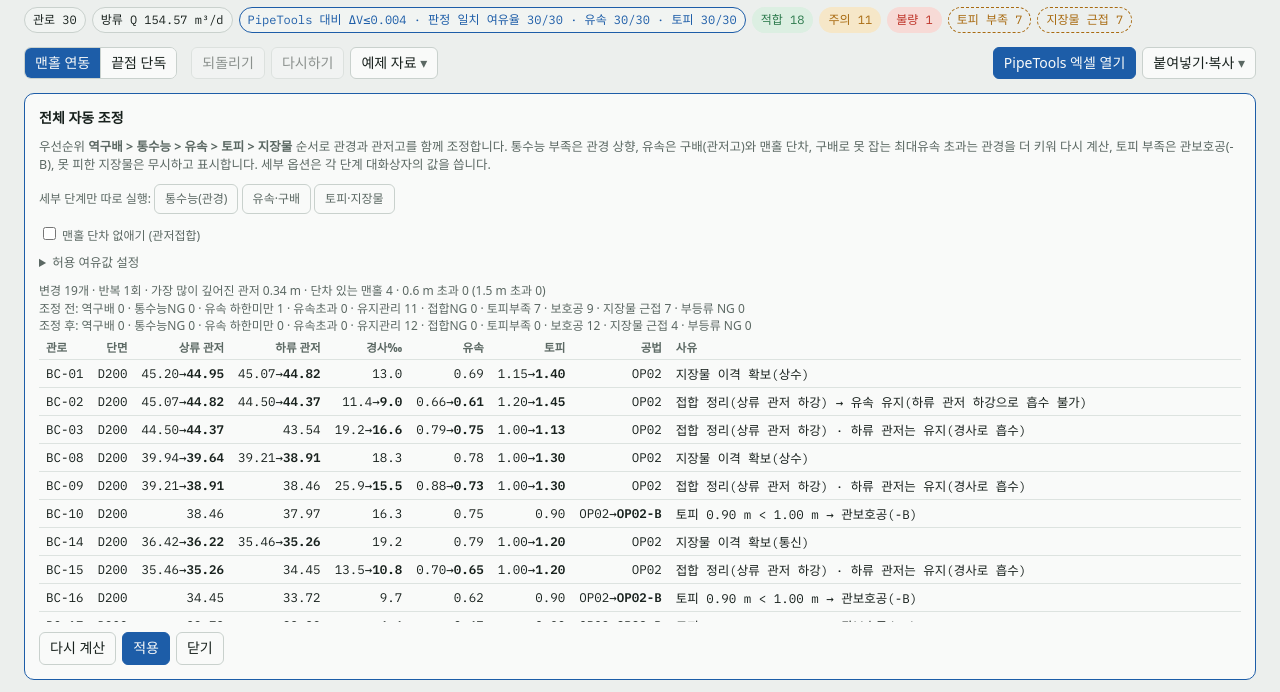
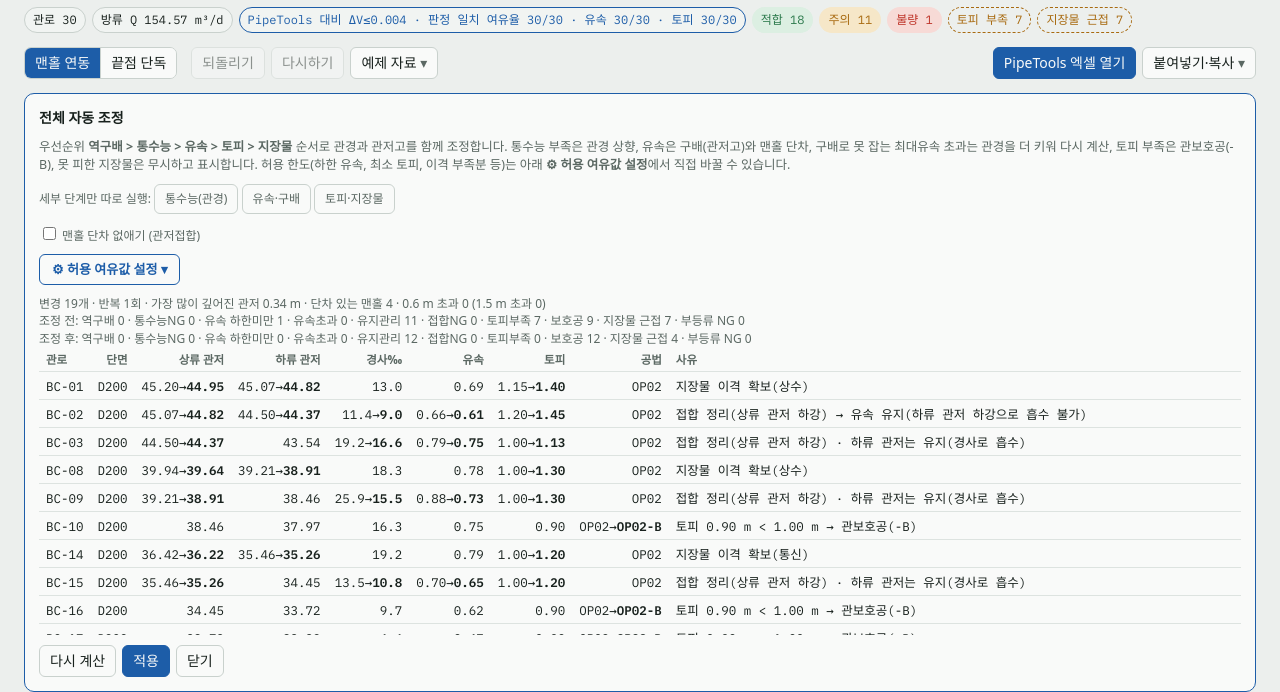
Before and after one commit to eunna2520-netizen/business, a plain HTML site: page sewer_graphic/index.html in a window 1280 px wide. Both pictures are taken after a click on the button "자동 조정". Shown: the part 69-761 px from the top of the page. Drawn offline with Linux system fonts and the light colour scheme; a web font is replaced by a local one.

Commit message:
허용 여유값 설정을 눈에 띄는 버튼 모양으로
Co-Authored-By: Claude Sonnet 5.5 <noreply@anthropic.com>
Claude-Session: https://claude.ai/code/session_01AWRerrrBWUfPzM8bc8afph

```diff
--- a/sewer_graphic/index.html
+++ b/sewer_graphic/index.html
@@ -59,7 +59,7 @@ th.cmp,td.cmp{background:var(--panel2)}
 .card{background:var(--panel);border:1px solid var(--line);border-radius:10px;padding:12px 14px;min-width:0}
 .xsgrid{display:grid;grid-template-columns:repeat(auto-fill,minmax(250px,1fr));gap:10px}.xscell{border:1px solid var(--line);border-radius:8px;padding:6px 8px;background:var(--panel2);min-width:0}.xshead{font-size:12px;margin-bottom:2px}svg.xs{width:100%;height:auto;display:block}.xst{width:100%;border-collapse:collapse;font-size:11px;margin-top:4px}.xst th,.xst td{border:1px solid var(--line);padding:1px 6px}.xst th{font-weight:400;color:var(--muted);text-align:left;width:46%}.xst td{text-align:right}.xsopt{margin-bottom:8px}.xsopt summary{cursor:pointer;font-size:12.5px;color:var(--muted)}.xsparams{display:flex;flex-wrap:wrap;gap:6px 12px;margin:6px 0;font-size:12px}.xsparams input{width:58px}
 .card.big{position:fixed;inset:0;z-index:60;margin:0;border-radius:0;overflow:auto;border:0}body.bigOn{overflow:hidden}#profWrap.panning,#profWrap.spacePan{cursor:grab}#profWrap.panning{cursor:grabbing}
-.tolgrid{display:flex;flex-wrap:wrap;gap:8px 16px;align-items:center;padding:8px 2px}.tolgrid b{flex-basis:100%;font-size:12px;color:var(--muted)}.tolgrid input[type=number]{width:64px}.tol>summary{cursor:pointer;color:var(--muted);font-size:12.5px}
+.tolgrid{display:flex;flex-wrap:wrap;gap:8px 16px;align-items:center;padding:8px 2px}.tolgrid b{flex-basis:100%;font-size:12px;color:var(--muted)}.tolgrid input[type=number]{width:64px}.tol>summary{display:inline-block;cursor:pointer;list-style:none;border:1px solid var(--accent);color:var(--accent);border-radius:6px;padding:5px 12px;font-size:13px;font-weight:600;user-select:none}.tol>summary::-webkit-details-marker{display:none}.tol>summary::after{content:" ▾"}.tol[open]>summary{background:var(--accent-soft)}.tol[open]>summary::after{content:" ▴"}.tol[open]{border:1px solid var(--line);border-radius:8px;padding:8px 10px}
 .menu{position:relative;display:inline-block}
 .menu>summary{list-style:none;cursor:pointer;border:1px solid var(--line);border-radius:6px;padding:5px 10px;background:var(--panel);white-space:nowrap;user-select:none}
 .menu>summary::-webkit-details-marker{display:none}
@@ -214,7 +214,7 @@ button,.tab{touch-action:manipulation}
 
   <div class="dlg" id="autoDlg" hidden>
     <div class="bar"><strong>통수능 자동 조정 (관경 상향)</strong><span class="sub">통수능(여유율)이 부족한 관로의 관경을 규격 목록에서 한 단계씩 키웁니다. 관경은 줄이지 않고, 상류 관경이 하류보다 크지 않도록 하류도 같이 키웁니다. <b>관저고는 그대로</b> 두므로 관경이 커지면 토피가 줄 수 있습니다(토피·유속은 다음 단계에서 조정).</span></div>
-    <div class="tolslot"><details class="tol" id="tolBox"><summary>허용 여유값 설정</summary><div class="tolgrid">
+    <div class="tolslot"><details class="tol" id="tolBox"><summary>⚙ 허용 여유값 설정</summary><div class="tolgrid">
       <b>유속</b>
       <label>허용 하한 유속 <input id="aVlow" type="number" step="0.05"> m/s</label>
       <label title="하한 유속을 맞출 때 하한에 더하는 여유">하한 위 여유 <input id="aVmar" type="number" step="0.01" value="0.01"> m/s</label>
@@ -257,7 +257,7 @@ button,.tab{touch-action:manipulation}
   </div>
 
   <div class="dlg" id="allDlg" hidden>
-    <div class="bar"><strong>전체 자동 조정</strong><span class="sub">우선순위 <b>역구배 &gt; 통수능 &gt; 유속 &gt; 토피 &gt; 지장물</b> 순서로 관경과 관저고를 함께 조정합니다. 통수능 부족은 관경 상향, 유속은 구배(관저고)와 맨홀 단차, 구배로 못 잡는 최대유속 초과는 관경을 더 키워 다시 계산, 토피 부족은 관보호공(-B), 못 피한 지장물은 무시하고 표시합니다. 세부 옵션은 각 단계 대화상자의 값을 씁니다.</span></div>
+    <div class="bar"><strong>전체 자동 조정</strong><span class="sub">우선순위 <b>역구배 &gt; 통수능 &gt; 유속 &gt; 토피 &gt; 지장물</b> 순서로 관경과 관저고를 함께 조정합니다. 통수능 부족은 관경 상향, 유속은 구배(관저고)와 맨홀 단차, 구배로 못 잡는 최대유속 초과는 관경을 더 키워 다시 계산, 토피 부족은 관보호공(-B), 못 피한 지장물은 무시하고 표시합니다. 허용 한도(하한 유속, 최소 토피, 이격 부족분 등)는 아래 <b>⚙ 허용 여유값 설정</b>에서 직접 바꿀 수 있습니다.</span></div>
     <div class="hint">세부 단계만 따로 실행: <button id="bAuto">통수능(관경)</button> <button id="bAuto2">유속·구배</button> <button id="bAuto3">토피·지장물</button></div>
     <div class="hint"><label title="유출관 상류 관저를 유입관 하류 관저와 같게 맞춤(관저접합). 유속 초과는 구배 완화 대신 관경 상향으로 해결, 단차를 없애면 토피가 줄어 보호공이 늘 수 있음"><input id="aNoDrop" type="checkbox"> 맨홀 단차 없애기 (관저접합)</label></div>
     <div class="tolslot"></div>
```
